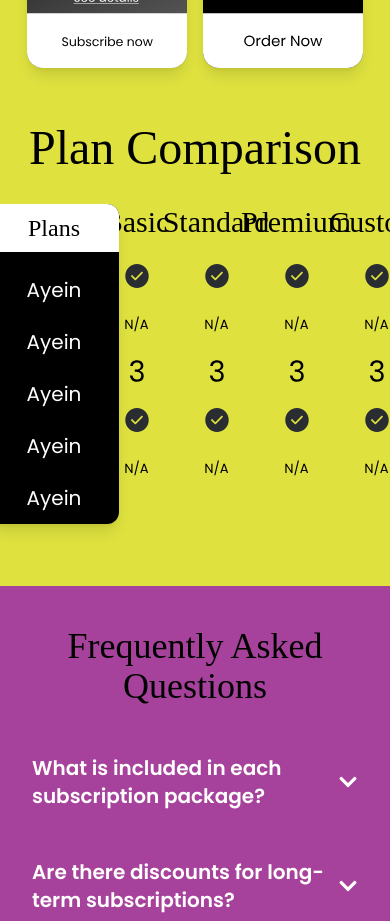
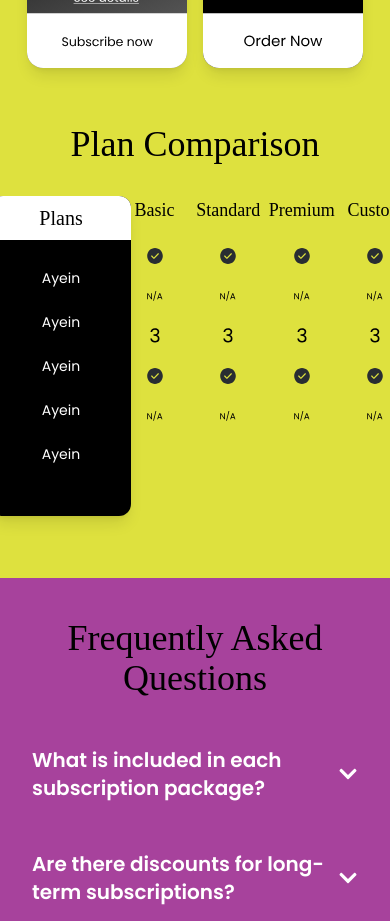
Before and after one commit to ahmadiq01/test, a React (Vite) app: page /subscribe in a window 390 px wide. Shown: the part 1300-2221 px from the top of the page. Built offline with nearby package versions, Linux system fonts and the light colour scheme; a web font is replaced by a local one.

Commit message:
Update subscribe.jsx

```diff
--- a/src/pages/subscribe/subscribe.jsx
+++ b/src/pages/subscribe/subscribe.jsx
@@ -345,23 +345,23 @@ const Home = () => {
   className="bg-[#dee13e] py-8 md:py-16 flex flex-col items-center font-[Heathergreen] font-normal"
 >
   {/* Title for both views */}
-        <h2 className="text-black font-[Heathergreen] text-5xl md:mt-10 md:text-[150px] rounded-2xl text-center mb-8 md:mb-16 px-4">
+  <h2 className="text-black font-[Heathergreen] text-4xl md:mt-10 md:text-[150px] rounded-2xl text-center mb-8 md:mb-16 px-4">
     Plan Comparison
   </h2>
 
   {/* Mobile View - Only visible on small screens */}
-        <div className="block md:hidden w-[400px] ">
-          <div className=" grid grid-cols-5 gap-0 items-start pb-[30px]">
+  <div className="block md:hidden w-full max-w-sm px-2">
+    <div className="grid grid-cols-5 gap-0 items-start pb-[30px]">
       {/* Feature Column - Mobile */}
-            <div className="bg-black text-white ml-[-6px] rounded-xl w-[130px] shadow-lg p-4 h-[320px] flex flex-col relative">
-              <h3 className="text-2xl font-semi-bold  bg-white text-center text-black absolute top-0 left-0 right-0 py-2 rounded-t-xl">
+      <div className="bg-black text-white rounded-xl w-[140px] ml-[-20px] shadow-lg p-4 h-[320px] flex flex-col relative col-span-1">
+        <h3 className="text-xl font-semi-bold bg-white text-center text-black absolute top-0 left-0 right-0 py-2 rounded-t-xl">
           Plans
         </h3>
-              <ul className="mt-14 text-center space-y-6 flex-grow ">
+        <ul className="mt-14 text-center space-y-6 flex-grow">
           {features.map((feature, index) => (
             <li
               key={index}
-                    className="text-xl font-[Poppins] font-semi-bold"
+              className="text-sm font-[Poppins] font-semi-bold"
             >
               {feature}
             </li>
@@ -373,13 +373,11 @@ const Home = () => {
       {plans.map((plan, index) => (
         <div
           key={index}
-              className="ml-[-28px] text-center w-[180px] min-h-[300px] flex flex-col " // Added minimal padding
+          className="text-center w-[100px] ml-[20px] min-h-[300px] flex flex-col col-span-1"
         >
-              {/* <h3 className="text-3xl gap-6 font-semi-bold mb-6 -mx-2">{plan}</h3> Negative margin to pull text closer */}
-              <h3 className="text-3xl pr-[2px] font-semi-bold mb-6">{plan}</h3> {/* Increased negative margin to decrease width */}
+          <h3 className="text-lg font-semi-bold mb-6 px-1">{plan}</h3>
 
-
-              <ul className="space-y-6 ">
+          <ul className="space-y-6">
             {features.map((_, idx) => {
               // Cycle through the icons sequentially
               const icons = [vectorIcon, naIcon, tickIcon];
@@ -387,7 +385,7 @@ const Home = () => {
 
               return (
                 <li key={idx} className="flex justify-center">
-                      <img src={icon} alt="Checkmark" className="w-6 h-6" />
+                  <img src={icon} alt="Checkmark" className="w-4 h-4" />
                 </li>
               );
             })}
```
Lines whose indentation alone changed are shown as unchanged.
